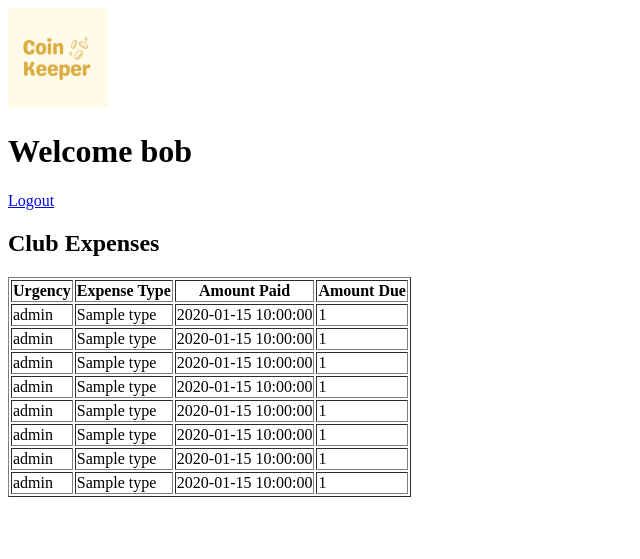
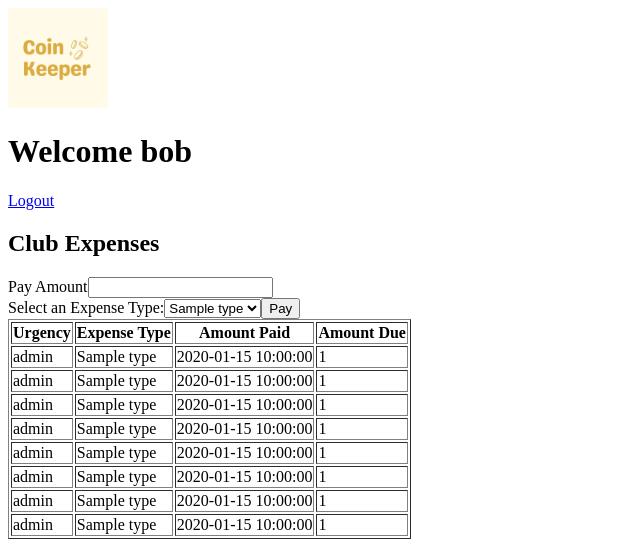
Before and after one commit to mikaylamorrison/treasurer-website, a Flask app: template templates/index.html in a window 1280 px wide. Shown: the top 559 px of the page, without its empty margins (0-640 px from the left). Run offline with Flask 3, Linux system fonts and the light colour scheme; a user stored in the database is signed in; the template is opened without the code that fills it: most values are stand-ins (such as "Sample title", 1, 10 or a date in 2020).

Commit message:
Update index.html

```diff
--- a/templates/index.html
+++ b/templates/index.html
@@ -79,6 +79,23 @@
                  <td>{{ expenses.urgency8.paid }}</td> <!--need something for the expense amount paid-->
              </tr>
 
+            <form>
+                <label>Pay Amount</label>
+                <input name="Pay Amount"> <br>
+                <label for="pay to">Select an Expense Type:</label>
+                <select name="pay to" id="pay to"> <!--might need to change the ID at some point-->
+                    <option value={{ expenses.urgency1.type }}>{{ expenses.urgency1.type }}</option>
+                    <option value={{ expenses.urgency2.type }}>{{ expenses.urgency2.type }}</option>
+                    <option value={{ expenses.urgency3.type }}>{{ expenses.urgency3.type }}</option>
+                    <option value={{ expenses.urgency4.type }}>{{ expenses.urgency4.type }}</option>
+                    <option value={{ expenses.urgency5.type }}>{{ expenses.urgency5.type }}</option>
+                    <option value={{ expenses.urgency6.type }}>{{ expenses.urgency6.type }}</option>
+                    <option value={{ expenses.urgency7.type }}>{{ expenses.urgency7.type }}</option>
+                    <option value={{ expenses.urgency8.type }}>{{ expenses.urgency8.type }}</option>
+                    </select>
+            </form>
+            <button type="submit" form="form1" value="Submit">Pay</button>
+
         </table>
     </p>
 
```
